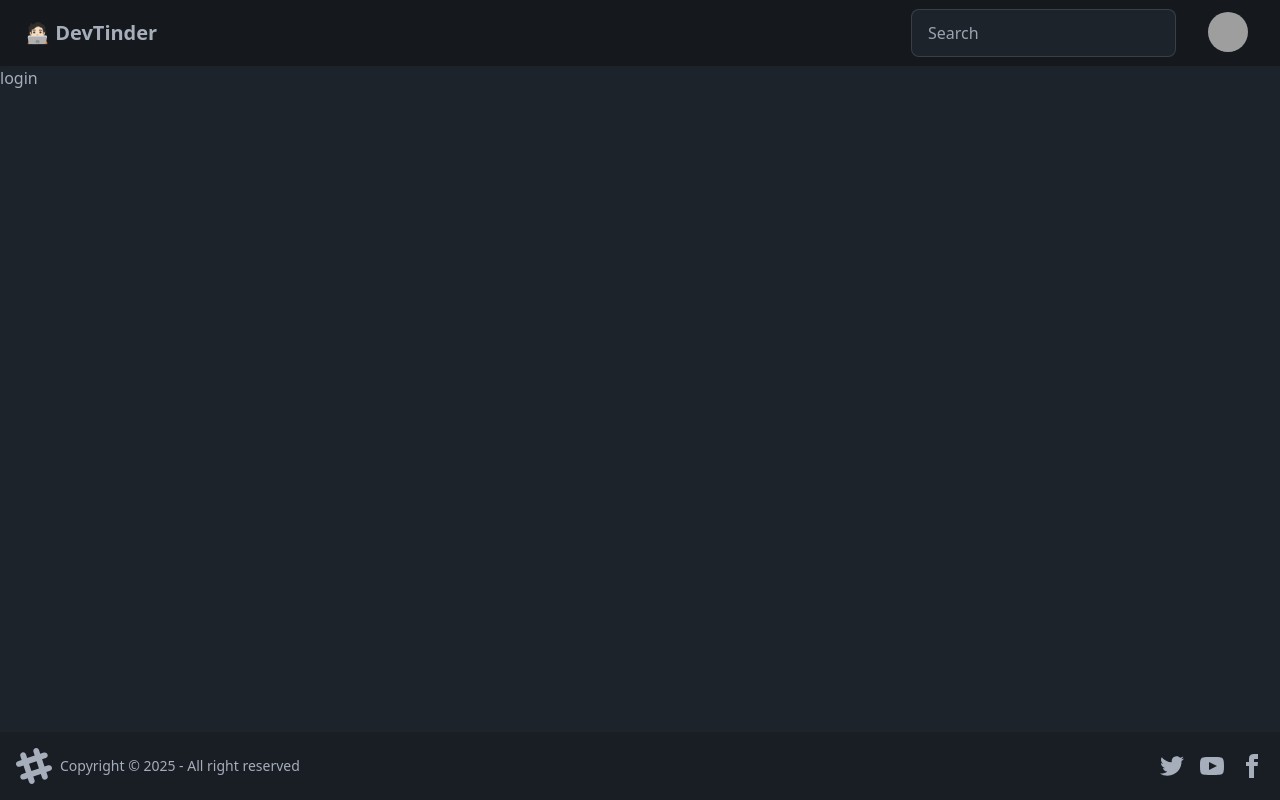
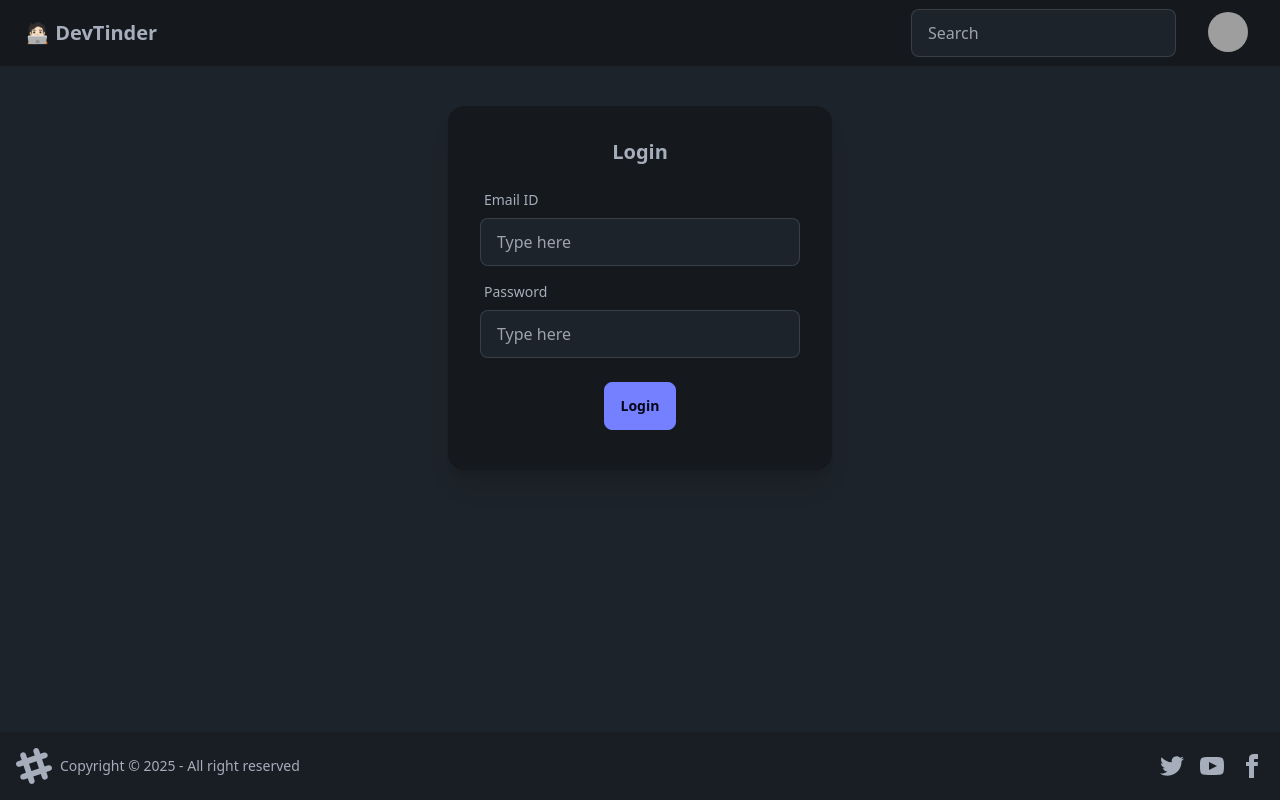
Before and after one commit to koushikbajpayee06/devTinder-frontEnd, a React (Vite) app: page /login in a window 1280 px wide. Built offline with nearby package versions, Linux system fonts and the light colour scheme; grey boxes are pictures that could not be loaded.

Commit message:
login component created, api call made, token saved to cookies

```diff
--- a/src/components/Login.jsx
+++ b/src/components/Login.jsx
@@ -1,11 +1,40 @@
-import React from 'react'
+import React from "react";
 
 const Login = () => {
   return (
-    <div>
-      login
+    <div className="flex justify-center my-10">
+      <div className="card bg-base-300 w-96 shadow-xl">
+        <div className="card-body">
+          <h2 className="card-title justify-center">Login</h2>
+          <div>
+            <label className="form-control w-full max-w-xs my-2">
+              <div className="label">
+                <span className="label-text">Email ID</span>
+              </div>
+              <input
+                type="text"
+                placeholder="Type here"
+                className="input input-bordered w-full max-w-xs"
+              />
+            </label>
+            <label className="form-control w-full max-w-xs my-2">
+              <div className="label">
+                <span className="label-text">Password</span>
+              </div>
+              <input
+                type="password"
+                placeholder="Type here"
+                className="input input-bordered w-full max-w-xs"
+              />
+            </label>
+          </div>
+          <div className="card-actions justify-center m-2">
+            <button className="btn btn-primary">Login</button>
+          </div>
+        </div>
+      </div>
     </div>
-  )
-}
+  );
+};
 
-export default Login
+export default Login;
```
